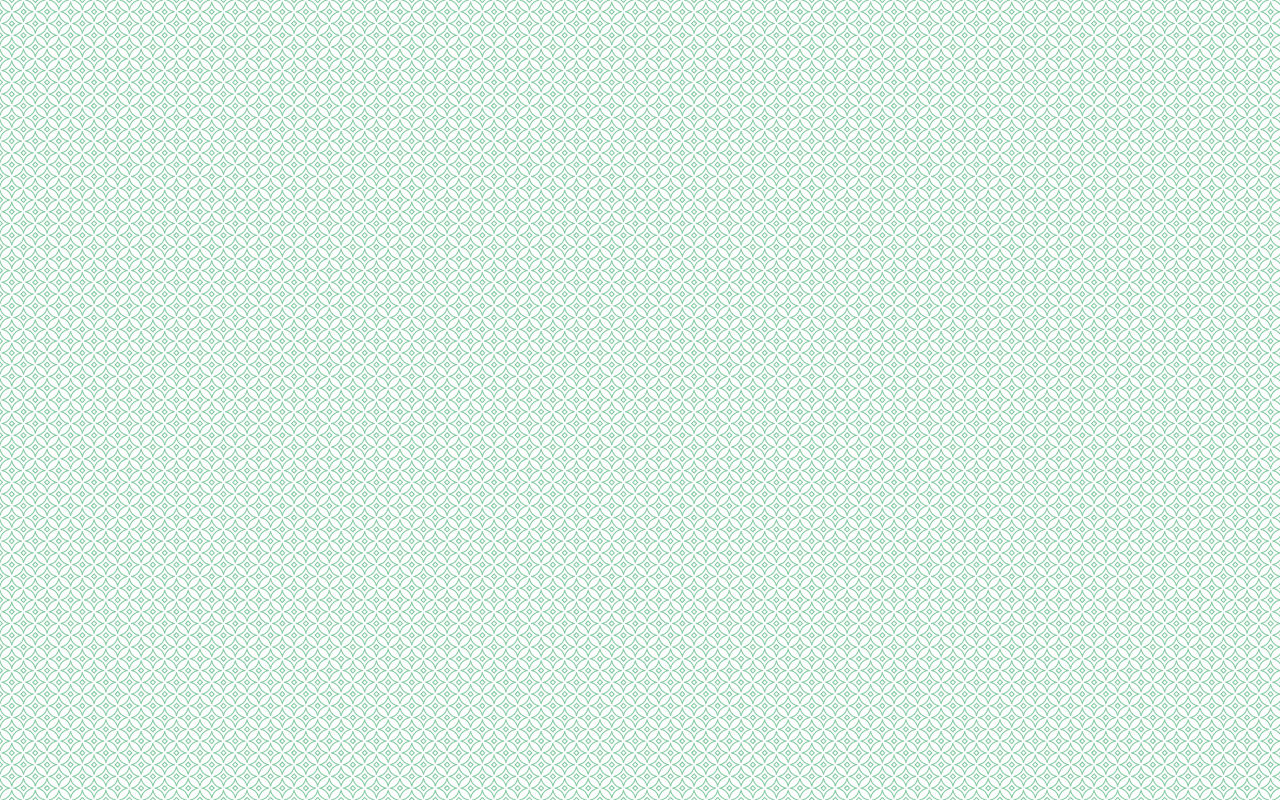
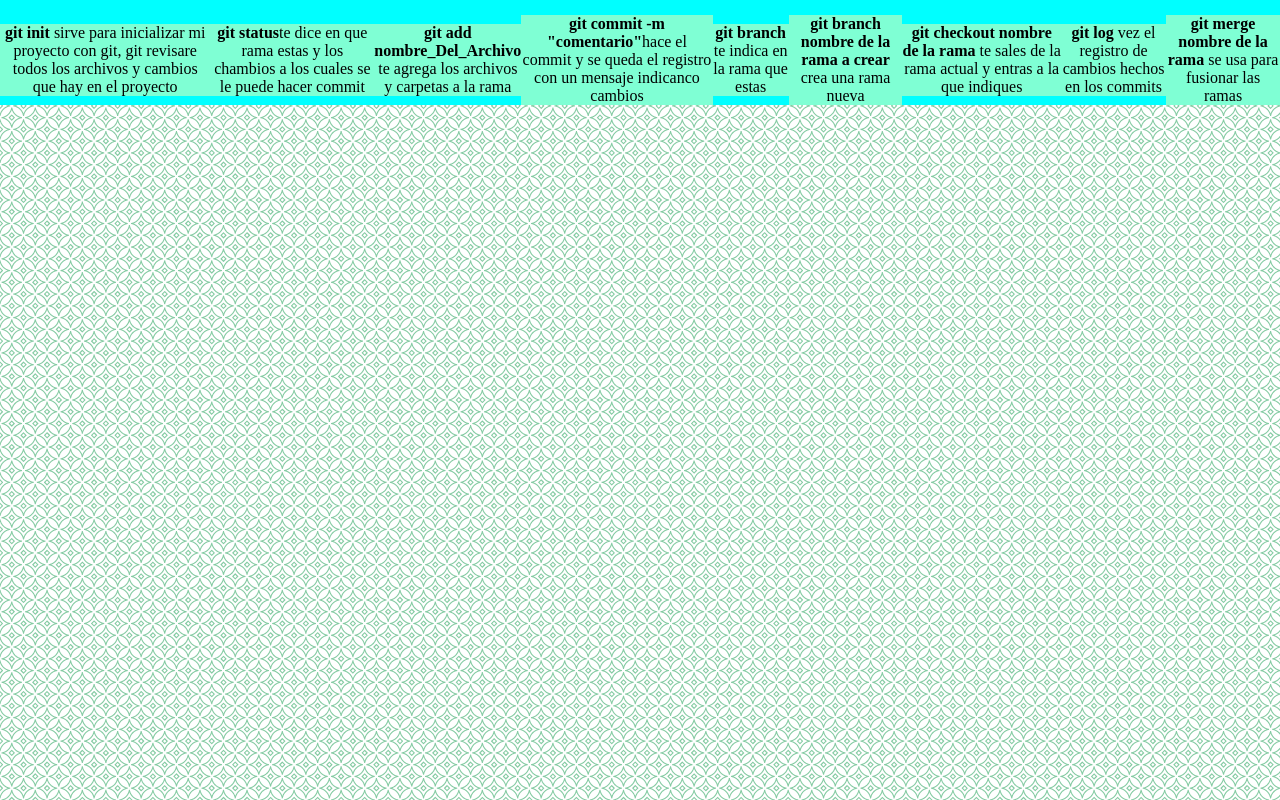
Before and after one commit to gerardoevq/apuntes, a plain HTML site: page git.html in a window 1280 px wide. Drawn offline with Linux system fonts and the light colour scheme.

Commit message:
se creo la lista de comandos de git

```diff
--- a/git.html
+++ b/git.html
@@ -7,6 +7,19 @@
     <link rel="stylesheet" href="/css/style.css">
 </head>
 <body>
-
+    <header>
+        <ul>
+            <li><strong>git init</strong> sirve para inicializar mi proyecto con git, git revisare todos los archivos y cambios que hay en el proyecto
+            <li><strong>git status</strong>te dice en que rama estas y los chambios a los cuales se le puede hacer commit</li>
+            <li><strong>git add nombre_Del_Archivo</strong> te agrega los archivos y carpetas a la rama</li>
+            <li><strong>git commit -m "comentario"</strong>hace el commit y se queda el registro con un mensaje indicanco cambios</li>
+            <li><strong>git branch</strong> te indica en la rama que estas</li>
+            <li><strong>git branch nombre de la rama a crear</strong> crea una rama nueva</li>
+            <li><strong>git checkout nombre de la rama</strong> te sales de la rama actual y entras a la que indiques</li>
+            <li><strong>git log</strong> vez el registro de cambios hechos en los commits</li>
+            <li><strong>git merge nombre de la rama</strong> se usa para fusionar las ramas</li>
+            <li><strong></strong></li>
+        </ul>
+    </header>
 </body>
 </html>
```
